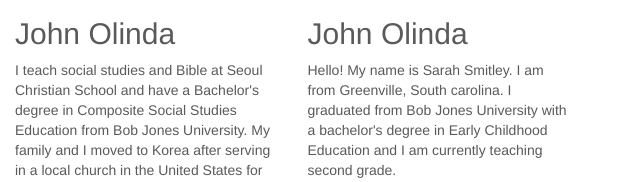
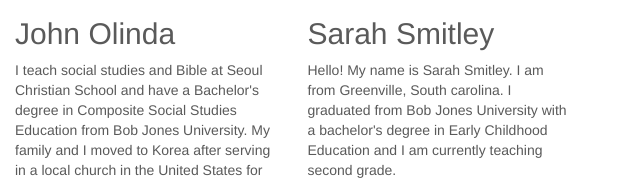
Before and after one commit to hisherear/scsWebsite, a plain HTML site: page staff.html in a window 1280 px wide. Shown: the part 1540-1722 px from the top of the page, 640-1280 px from the left. Drawn offline with nearby package versions, Linux system fonts and the light colour scheme; a script that the page names is missing.

Commit message:
Update staff.html

```diff
--- a/staff.html
+++ b/staff.html
@@ -201,7 +201,7 @@
                  <div class="col-lg-3 col-md-3 col-sm-3 col-xs-12">
                     <div class="bio">
                         <img class="img-responsive img-circle center-block" width="75%" src="media/bios/sarahSmitley.jpg">
-                        <h2>John Olinda</h2>
+                        <h2>Sarah Smitley</h2>
                         <p>Hello! My name is Sarah Smitley. I am from Greenville, South carolina. I graduated from Bob Jones University with a bachelor's degree in Early Childhood Education and I am currently teaching second grade.</p>
                         </div>
                     </div>
```
